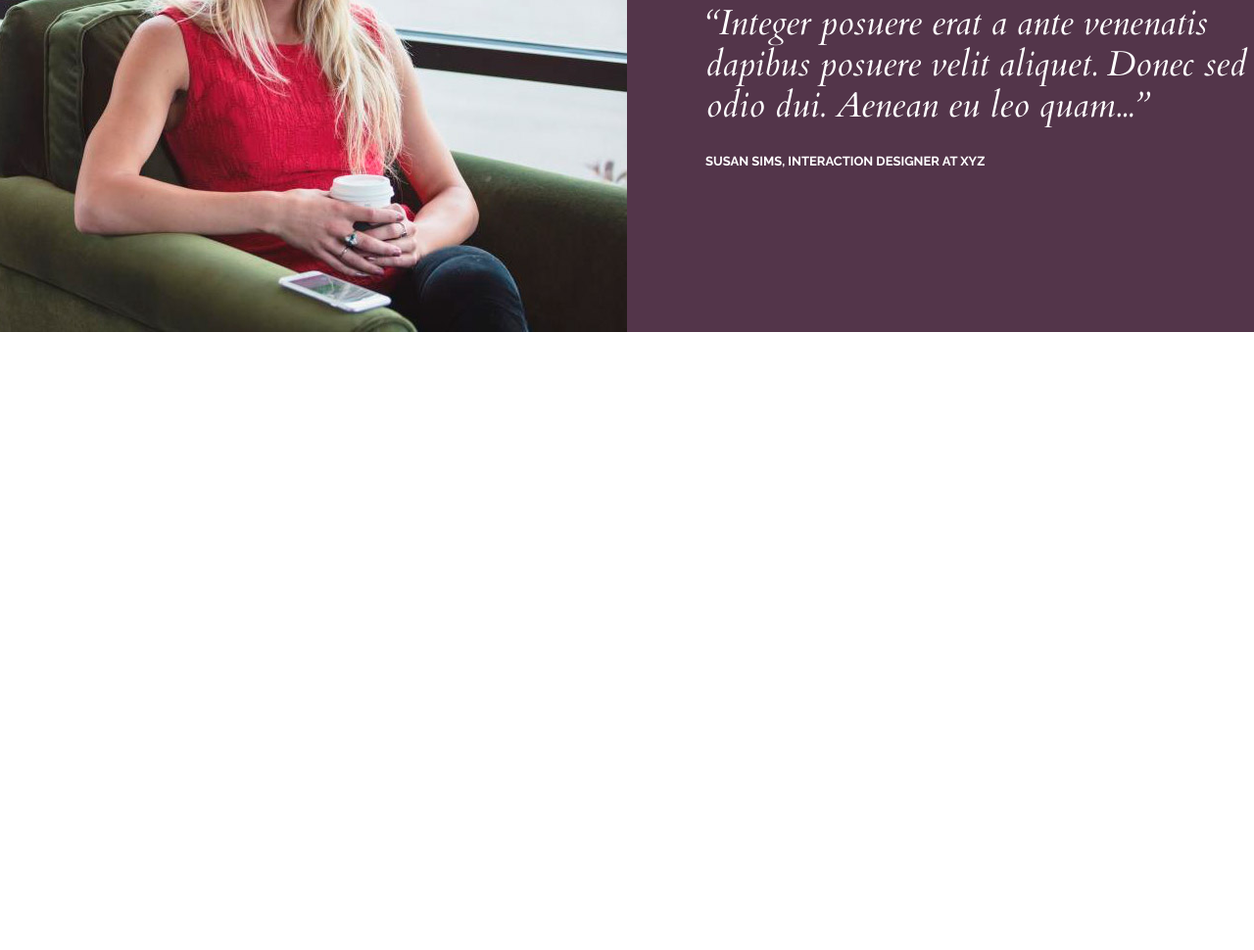
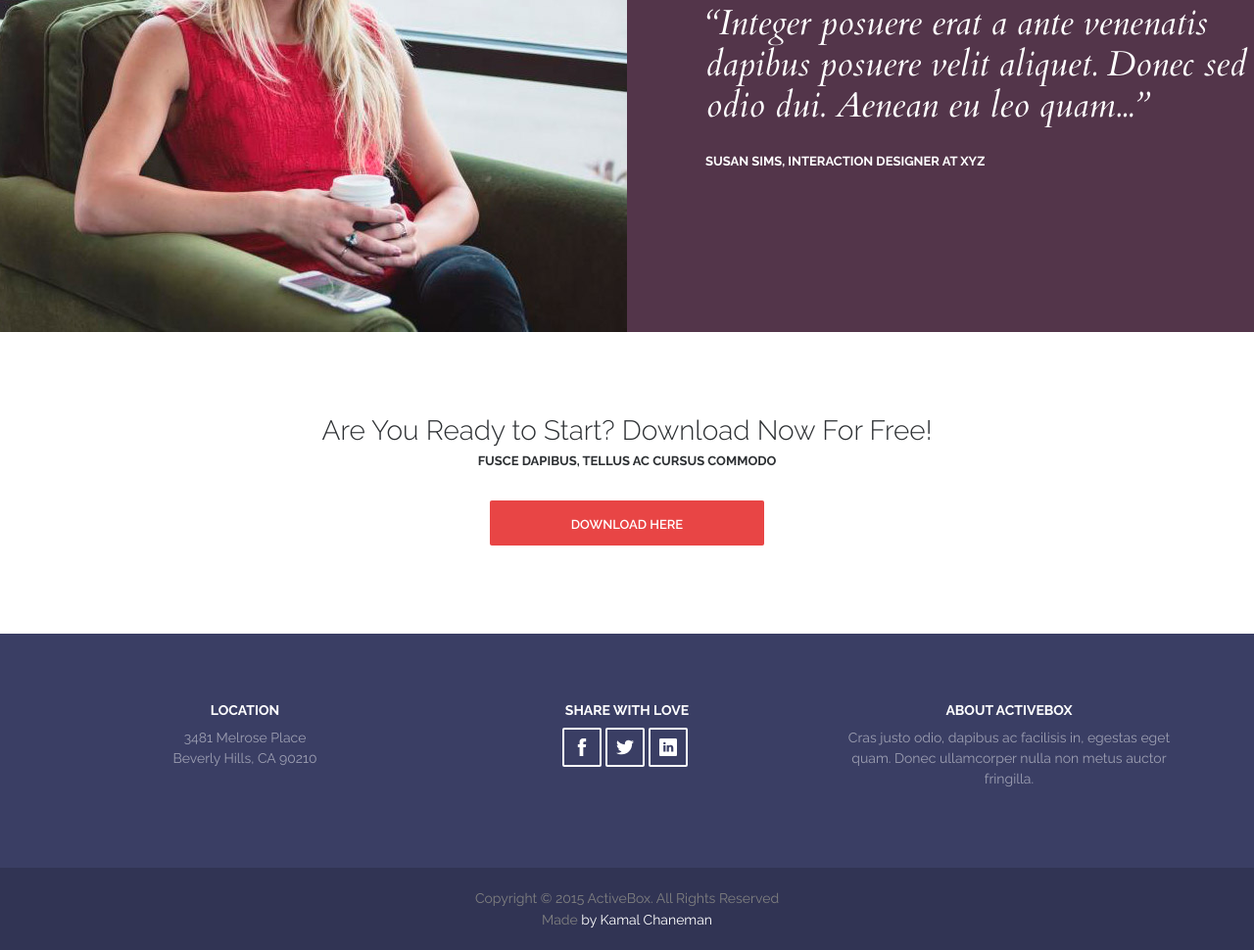
Before and after one commit to AlexandrAndreenko/ActiveBox, a plain HTML site: page index.html in a window 1280 px wide. Shown: the part 3095-4065 px from the top of the page at 98% size. Before the commit the page ends 3434 px from the top, so only its background shows below. Drawn offline with nearby package versions, Linux system fonts and the light colour scheme.

Commit message:
ActiveBox 3

```diff
--- a/index.html
+++ b/index.html
@@ -2,7 +2,7 @@
 <html>
 <head>
     <meta charset="utf-8">
-    <link href="https://fonts.googleapis.com/css?family=Cardo:400i|Open+Sans:700|Raleway:400,600,700&display=swap" rel="stylesheet">
+    <link href="https://fonts.googleapis.com/css?family=Cardo:400i|Open+Sans:700|Raleway:300,400,600,700&display=swap" rel="stylesheet">
     <link rel="stylesheet" href="style.css">
     <title>ActiveBox</title>
 </head>
@@ -368,5 +368,69 @@
         </div>
     </div><!--reviews -->
 
+    <div class="download">
+        <div class="container">
+            <h3 class="download__title">
+                Are You Ready to Start? Download Now For Free!
+            </h3>
+            <div class="download__text">
+                <p>
+                    Fusce dapibus, tellus ac cursus commodo
+                </p>
+            </div>
+                <a class="btn btn--red  btn--long" href="#">Download Here</a>
+        </div>
+    </div>
+
+    <footer class="footer">
+        <div class="container">
+            <div class="footer__inner">
+                <div class="footer__block">
+                    <h4 class="footer__title">Location</h4>
+                    <address class="footer_address">
+                        <div>3481 Melrose Place</div>
+                        <div>Beverly Hills, CA 90210</div>
+                    </address>
+                </div>
+                <div class="footer__block">
+                    <h4 class="footer__title">Share with Love</h4>
+                    <div class="social social--footer">
+                        <a class="social__item" href="https://facebook.com" target="_blank">
+                            <svg class="social__icon">
+                                <use xlink:href="#facebook"></use>
+                            </svg>
+                        </a>
+                        <a class="social__item" href="https://twitter.com" target="_blank">
+                            <svg class="social__icon">
+                                <use xlink:href="#twitter"></use>
+                            </svg>
+                        </a>
+
+                        <a class="social__item" href="https://linkedin.com" target="_blank">
+                            <svg class="social__icon">
+                                <use xlink:href="#linkedin"></use>
+                            </svg>
+                        </a>
+                    </div>
+                </div>
+                <div class="footer__block">
+                    <h4 class="footer__title">About ActiveBox</h4>
+                    <div class="footer__text">
+                        <p>
+                            Cras justo odio, dapibus ac facilisis in, egestas eget quam. Donec ullamcorper nulla non metus auctor fringilla.
+                        </p>
+                    </div>
+                </div>
+            </div>
+        </div>
+        <div class="copyright">
+            <div class="container">
+                <div class="copyright__text">
+                    <div>Copyright © 2015 ActiveBox. All Rights Reserved</div>
+                    <div>Made <span>by Kamal Chaneman</span></div>
+                </div>
+            </div>
+        </div>
+    </footer>
 </body>
 </html>
--- a/style.css
+++ b/style.css
@@ -132,6 +132,7 @@ p{
     text-decoration: none;
     padding: 14px 40px;
     transition: background .1s linear;
+    text-align: center;
 
 }
 
@@ -147,6 +148,10 @@ p{
     background-color: #dd3434;
 }
 
+
+.btn--long{
+    min-width: 280px;
+}
 /* Features */
 
 .features{
@@ -303,6 +308,10 @@ p{
     display: flex;
 }
 
+.social--footer{
+    justify-content: center;
+}
+
 .social__item{
     display: flex;
     justify-content: center;
@@ -321,6 +330,20 @@ p{
 
 .social__item:hover .social__icon{
     fill: black;
+}
+
+.social--footer .social__item{
+    background-color: transparent;
+    border-width: 2px;
+    border-color: #fff;
+    border-radius: 2px;
+}
+
+.social--footer .social__item:hover{
+    background-color: #fff;
+}
+.social--footer .social__icon{
+    fill: #fff
 }
 .social__icon{
     fill: #c6cacc;
@@ -380,3 +403,83 @@ p{
     text-transform: uppercase;
     color: #ffffff;
 }
+
+.download{
+    margin: 90px 0px;
+    text-align: center;
+}
+
+.download__title{
+    margin-bottom: 10px;
+    font-size: 28px;
+    line-height: 21px;
+    font-weight: 300;
+    color: #2d3033;
+}
+
+.download__text{
+    font-size: 13px;
+    line-height: 21px;
+    font-weight: 700;
+    text-transform: uppercase;
+    color: #2d3033;
+    margin-bottom: 30px;
+}
+
+
+.footer{
+
+    background-color: #3a3e64;
+}
+
+.footer__inner{
+    display: flex;
+    flex-wrap: wrap;
+    padding: 70px 0;
+}
+
+.footer__block{
+    width: 33.33333%;
+    text-align: center;
+    padding: 0 15px;
+}
+
+.footer__title{
+    font-size: 14px;
+    font-weight: bold;
+    text-transform: uppercase;
+    color: #fff;
+    margin-bottom: 10px;
+}
+
+
+
+.footer_address{
+    line-height: 1.5;
+    font-size: 14px;
+    font-style: normal;
+    color: rgba(255, 255, 255, .5);
+}
+
+.footer__text{
+    line-height: 1.5;
+    font-size: 14px;
+    color: rgba(255, 255, 255, .5);
+}
+
+.copyright{
+    background-color: #313454;
+    padding: 20px 0;
+}
+
+.copyright__text{
+    font-size: 14px;
+    line-height: 22px;
+    font-weight: 400;
+    color: #808080;
+    text-align: center;
+}
+
+.copyright__text span{
+    color: white;
+}
```
